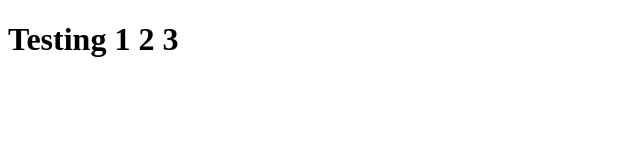
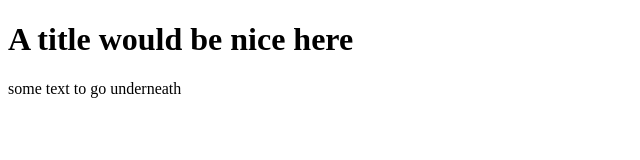
Before and after one commit to tablackwell/tablackwell.github.io, a plain HTML site: page index.html in a window 1280 px wide. Shown: the whole page, without its empty margins (0-640 px from the left). Drawn offline with Linux system fonts and the light colour scheme.

Commit message:
Update index.html

```diff
--- a/index.html
+++ b/index.html
@@ -4,6 +4,7 @@
 	<title>Thomas Blackwell - Homepage</title>
 </head>
 <body>
-	<h1>Testing 1 2 3 </h1>
+	<h1>A title would be nice here</h1>
+	<p>some text to go underneath</p>
 </body>
 </html>
```
